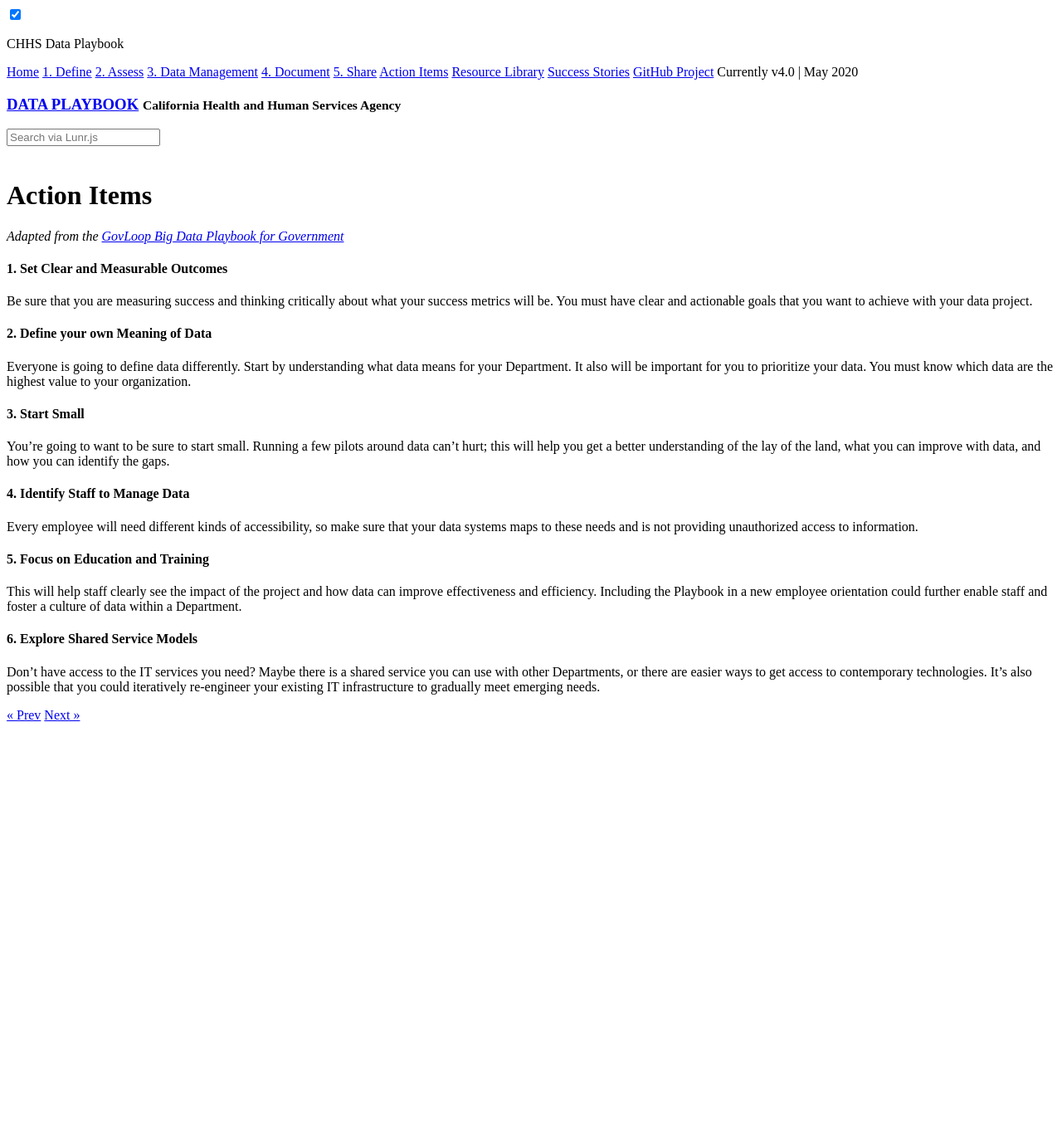
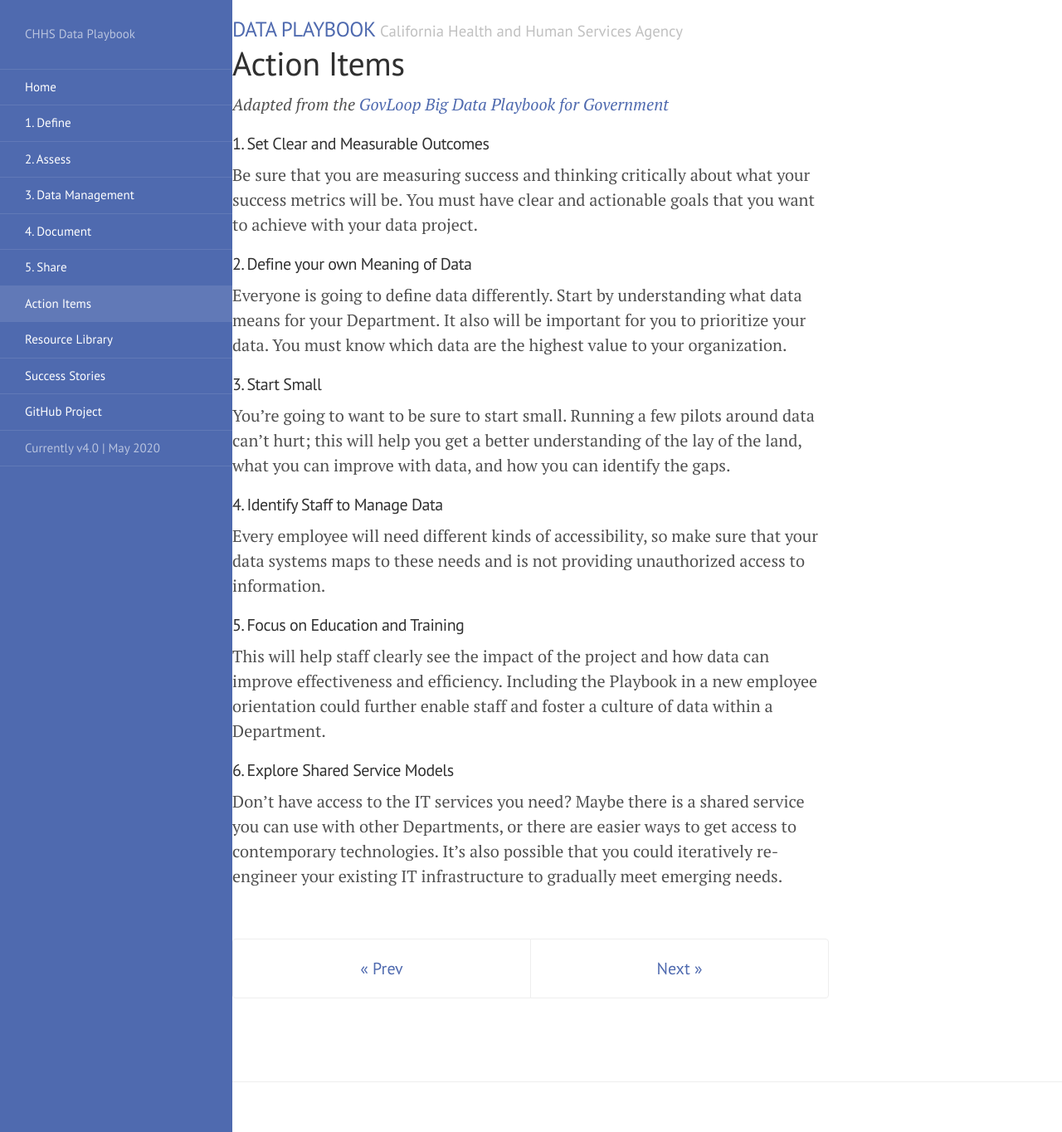
Before and after one commit to chhsdata/dataplaybook, a Jekyll site: the page built from 6_action_items.md, in a window 1280 px wide and 1364 px high. Shown: the whole window at 83% size. Built offline with Jekyll 4.4.1, drawn with Linux system fonts in a browser that asks for light colours; Markdown is read by kramdown in place of the engine named in the settings.

Commit message:
minor layout changes

```diff
--- a/_layouts/default.html
+++ b/_layouts/default.html
@@ -1,5 +1,7 @@
 <!DOCTYPE html>
 <html lang="en-us">
+
+{% include head.html %}
 
   <body class="theme-base-chhs">
 
--- a/_layouts/page.html
+++ b/_layouts/page.html
@@ -3,7 +3,6 @@ layout: default
 ---
 
 <div class="page">
-	{% include search-lunr.html %}
   <h1 class="page-title">{{ page.title }}</h1>
   {{ content }}
 </div>
--- a/_layouts/post.html
+++ b/_layouts/post.html
@@ -6,5 +6,5 @@ layout: default
   <h1 class="post-title">{{ page.title }}</h1>
   <span class="post-date">{{ page.date | date_to_string }}</span>
   {{ content }}
-  {% include head.html %}
+  	{% include search-lunr.html %}
 </div>
```
